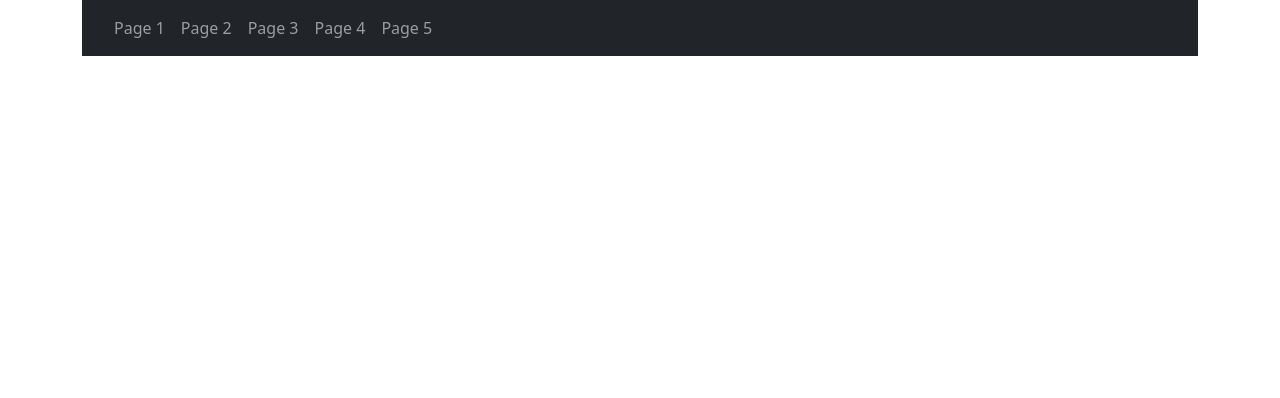
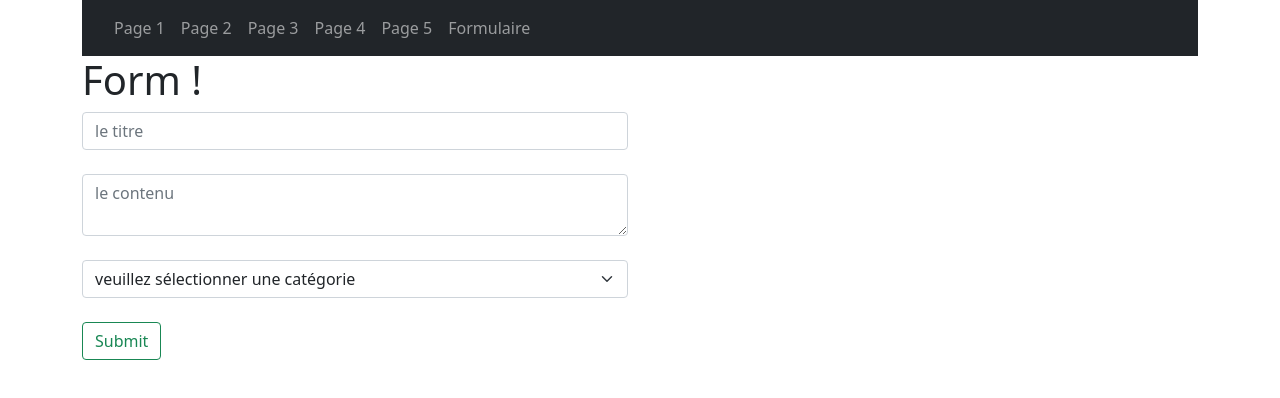
Before and after one commit to webdevproformation/react-h3-mars-22, a React (Create React App) app in the folder jour2-tp/: page /form in a window 1280 px wide. Shown: the top 398 px of the page. Built offline with nearby package versions, Linux system fonts and the light colour scheme.

Commit message:
formulaire avec useReducer

```diff
--- a/jour2-tp/src/App.js
+++ b/jour2-tp/src/App.js
@@ -7,6 +7,7 @@ import {Page3} from "./composants/Page3"
 import {Page4} from "./composants/Page4"
 import {Page5} from "./composants/Page5"
 import { UserContextProvider } from "./contexts/userContext";
+import { Form } from "./composants/Form";
 
 function App() {
   return (
@@ -24,6 +25,7 @@ function App() {
             <Route path="page/3" element={<Page3 />} />
             <Route path="page/4" element={<Page4 />} />
             <Route path="page/5" element={<Page5 />} />
+            <Route path="form" element={<Form />} />
           </Route>
         </Routes>
       </main>
--- /dev/null
+++ b/jour2-tp/src/composants/Form.jsx
@@ -0,0 +1,47 @@
+import { useReducer } from "react"
+
+const initialForm = {
+    titre : "",
+    contenu : "",
+    categorie : ""
+}
+
+function reducerForm( state , action ){
+    switch(action.type){
+        case "titre" :
+            return {...state , titre : action.payload}
+        case "contenu" :
+            return {...state , contenu : action.payload}
+        case "categorie" :
+            return {...state , categorie : action.payload}
+        default :
+            return state ;
+    }
+}
+
+export const Form = () => {
+
+    const [form , dispatch] = useReducer( reducerForm , initialForm)
+
+    function onSubmit(e){
+        e.preventDefault();
+        console.log(form);
+    }
+
+    return <>
+        <h1>Form !</h1>
+        <div className="row">
+            <form className="col-6" onSubmit={onSubmit}>
+                <input type="text" placeholder="le titre" className="form-control" value={form.titre} onChange={ (e) => dispatch({type : "titre" , payload : e.target.value})}/>
+                <textarea placeholder="le contenu" className="form-control my-4" value={form.contenu} onChange={ (e) => dispatch({type : "contenu" , payload : e.target.value})}></textarea>
+                <select className="form-select" value={form.categorie} onChange={ (e) => dispatch({type : "categorie" , payload : e.target[e.target.selectedIndex].value})}>
+                    <option value="">veuillez sélectionner une catégorie</option>
+                    <option value="js">js</option>
+                    <option value="node">node</option>
+                    <option value="angular">angular</option>
+                </select>
+                <input type="submit" className="btn btn-outline-success mt-4" />
+            </form>
+        </div>
+    </>
+}
--- a/jour2-tp/src/composants/Navbar.jsx
+++ b/jour2-tp/src/composants/Navbar.jsx
@@ -17,5 +17,8 @@ export const Navbar = () => <nav className="navbar navbar-expand bg-dark navbar-
         <li className="nav-item">
             <Link to="/page/5" className="nav-link">Page 5</Link>
         </li>
+        <li className="nav-item">
+            <Link to="/form" className="nav-link">Formulaire</Link>
+        </li>
     </ul>
 </nav>
```
